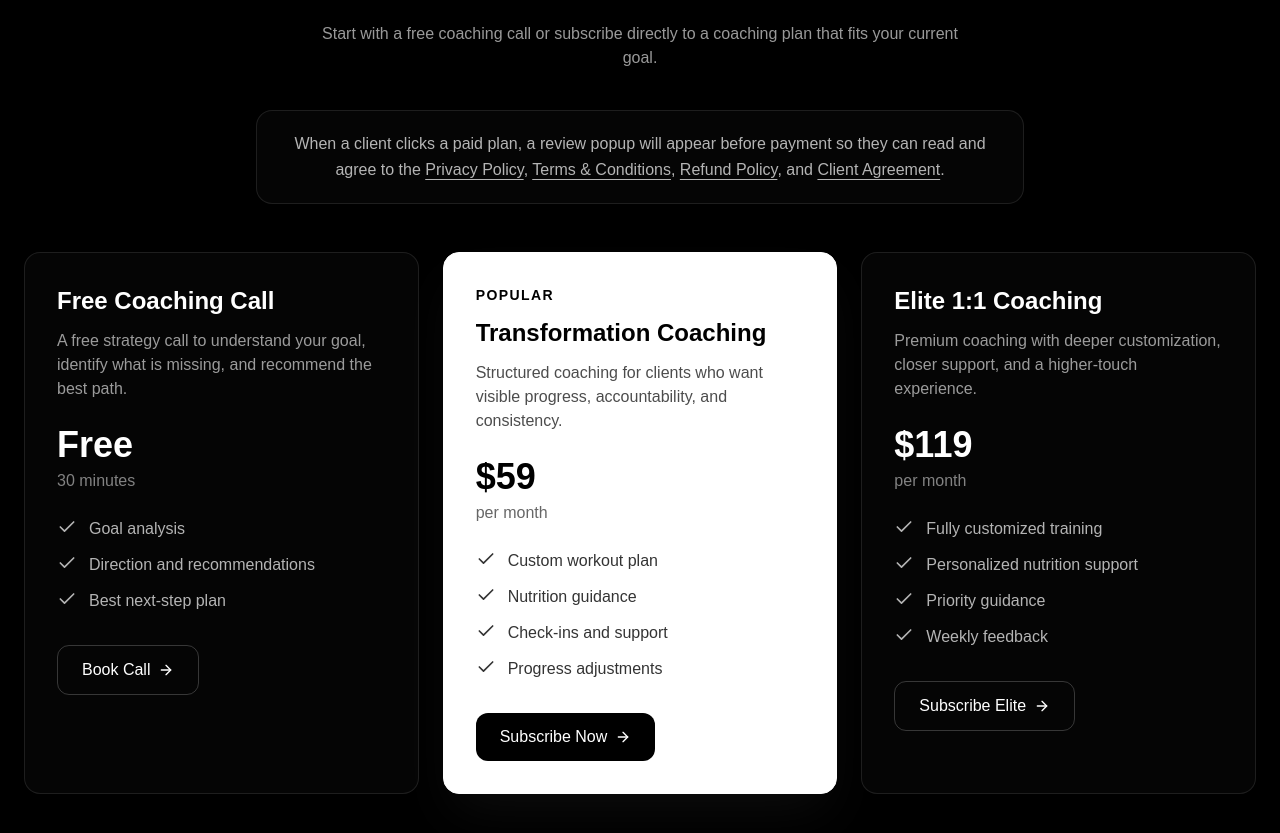
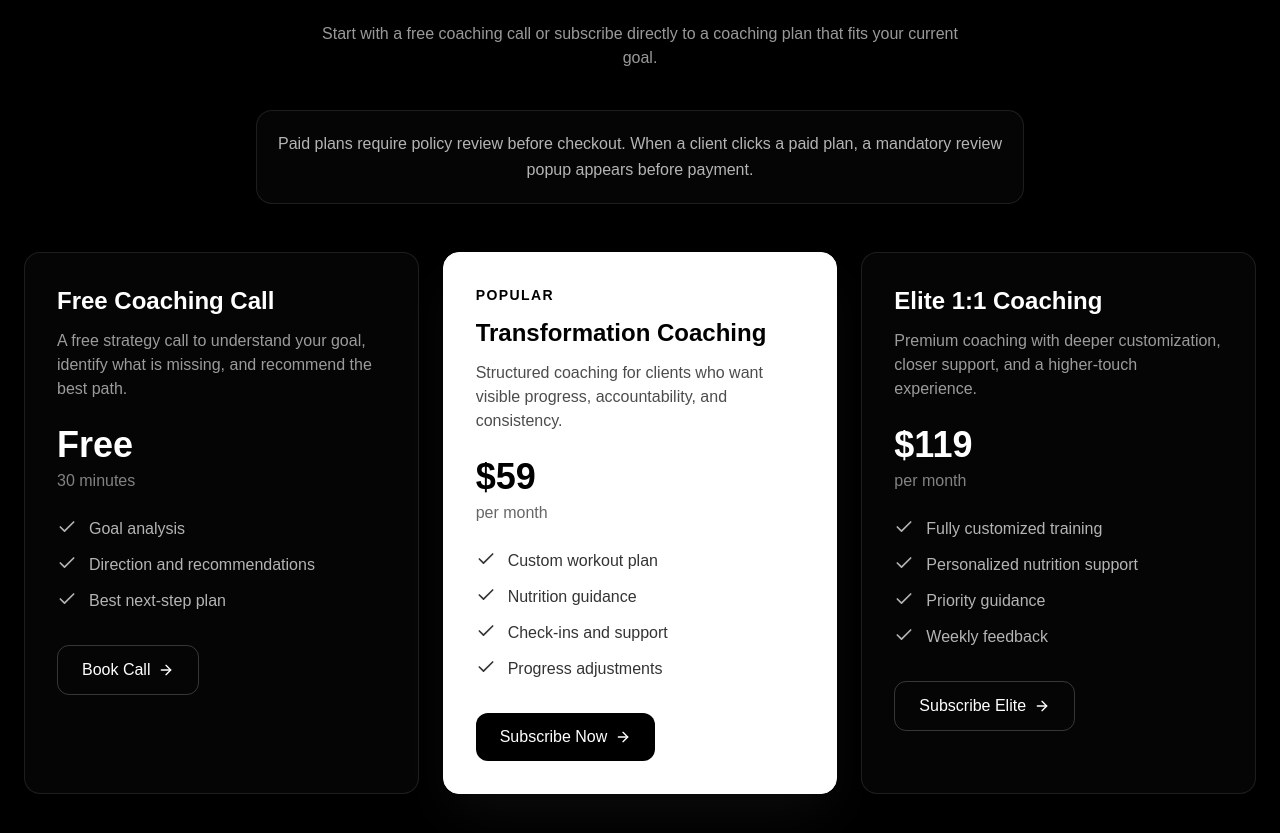
Before and after one commit to Shredwithjo/shredwithjo, a Next.js app: page / in a window 1280 px wide. Shown: the part 3443-4276 px from the top of the page. Built offline with nearby package versions, Linux system fonts and the light colour scheme.

Commit message:
Fix homepage mandatory popup flow

```diff
--- a/app/page.tsx
+++ b/app/page.tsx
@@ -426,36 +426,9 @@ export default function Home() {
 
             <div className="mt-10 max-w-3xl mx-auto border border-white/10 rounded-2xl p-5 bg-white/[0.02]">
               <p className="text-sm md:text-base text-white/70 text-center leading-relaxed">
-                When a client clicks a paid plan, a review popup will appear
-                before payment so they can read and agree to the{" "}
-                <a
-                  href="/privacy-policy"
-                  className="underline underline-offset-4 hover:text-white"
-                >
-                  Privacy Policy
-                </a>
-                ,{" "}
-                <a
-                  href="/terms-and-conditions"
-                  className="underline underline-offset-4 hover:text-white"
-                >
-                  Terms & Conditions
-                </a>
-                ,{" "}
-                <a
-                  href="/refund-policy"
-                  className="underline underline-offset-4 hover:text-white"
-                >
-                  Refund Policy
-                </a>
-                , and{" "}
-                <a
-                  href="/client-agreement"
-                  className="underline underline-offset-4 hover:text-white"
-                >
-                  Client Agreement
-                </a>
-                .
+                Paid plans require policy review before checkout. When a client
+                clicks a paid plan, a mandatory review popup appears before
+                payment.
               </p>
             </div>
 
```
